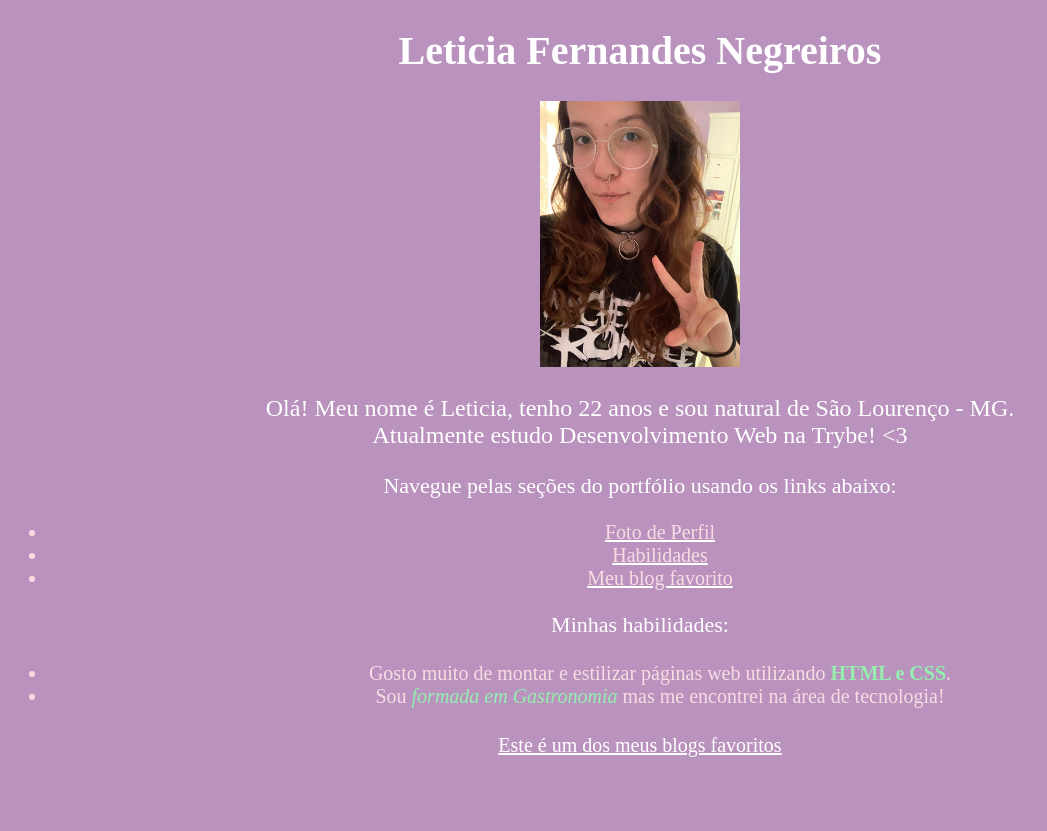
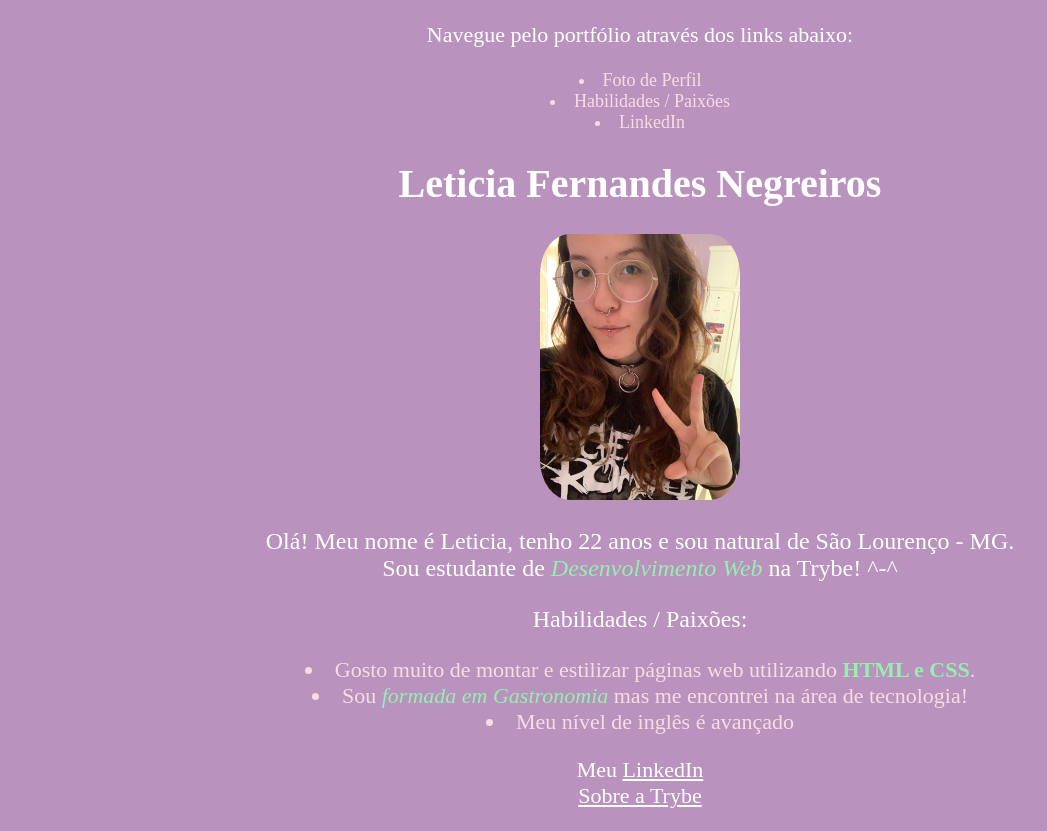
Before and after one commit to lichtle/lichtle.github.io, a plain HTML site: page index.html in a window 1280 px wide. Shown: the whole page, without its empty margins (0-1047 px from the left). Before the commit the page ends 800 px from the top, so only its background shows below. Drawn offline with Linux system fonts and the light colour scheme.

Commit message:
alteraçao do css da pagina

```diff
--- a/index.html
+++ b/index.html
@@ -8,35 +8,40 @@
 </head>
 
 <body>
+  <p>Navegue pelo portfólio através dos links abaixo:
+  </p>
+  <a class="navegue" href="#foto">
+    <li class="navegue">Foto de Perfil</li>
+  </a>
+  <a class="navegue" href="#hab">
+    <li class="navegue">Habilidades / Paixões</li>
+  </a>
+  <a class="navegue" href="#linkedin">
+    <li class="navegue">LinkedIn</li>
+  </a>
+  </a>
   <h1>Leticia Fernandes Negreiros</h1>
   <img id="foto" alt="Foto de perfil de Leticia" width="200px" src="perfil.jpeg" />
   <p id="destaque">
     Olá! Meu nome é Leticia, tenho 22 anos e sou natural de São Lourenço - MG.<br>
-    Atualmente estudo Desenvolvimento Web na Trybe! <3</p> <p>Navegue pelas seções do portfólio usando os links abaixo:
+    Sou estudante de <em>Desenvolvimento Web</em> na Trybe! ^-^<br>
   </p>
-  <ul>
-    <a href="#foto">
-      <li>Foto de Perfil</li>
-    </a>
-    <a href="#hab">
-      <li>Habilidades</li>
-    </a>
-    <a href="#blog">
-      <li>Meu blog favorito</li>
-    </a>
   </ul>
-  <p>Minhas habilidades:</p>
-  <ul id="hab">
-    <li class="li">
+  <p id="hab">Habilidades / Paixões:</p>
+
+  <li class="ul">
     Gosto muito de montar e estilizar páginas web utilizando
     <strong>HTML e CSS</strong>.
   </li>
-    <li class="li">
+  <li class="ul">
     Sou <em>formada em Gastronomia</em> mas me encontrei na área de
     tecnologia!
   </li>
-  </ul>
-  <p><a id="blog" target="_blank" href="https://jantinhadehoje.com.br/">Este é um dos meus blogs favoritos</a></p>
+  <li class="ul">Meu nível de inglês é avançado</li>
+
+  <p id="linkedin">Meu <a href="https://www.linkedin.com/in/leticianegreiros/" target="_blank">LinkedIn</a><br>
+    <a href="https://www.betrybe.com/formacao-desenvolvimento-web" target="_blank">Sobre a Trybe</a></p>
+</body>
 </body>
 
 </html>
--- a/style.css
+++ b/style.css
@@ -22,13 +22,23 @@
       color: rgb(149, 239, 174);
     }
 
-    li {
-      font-size: 20px;
+    a {
+      color: white
+    }
+
+    .navegue {
+      font-size: 18px;
+      color: rgb(249, 220, 227);
+      text-decoration: none;
+    }
+
+    .ul {
+      font-size: 22px;
       color: rgb(249, 220, 227);
     }
 
-    a {
-      color: white
+    #foto {
+      border-radius: 15%;
     }
 
     #destaque {
@@ -36,10 +46,6 @@
       color: white;
     }
 
-    #blog {
-      font-size: 20px;
-    }
-
     #hab {
       font-size: 24px;
     }
```
Lines whose indentation alone changed are shown as unchanged.
